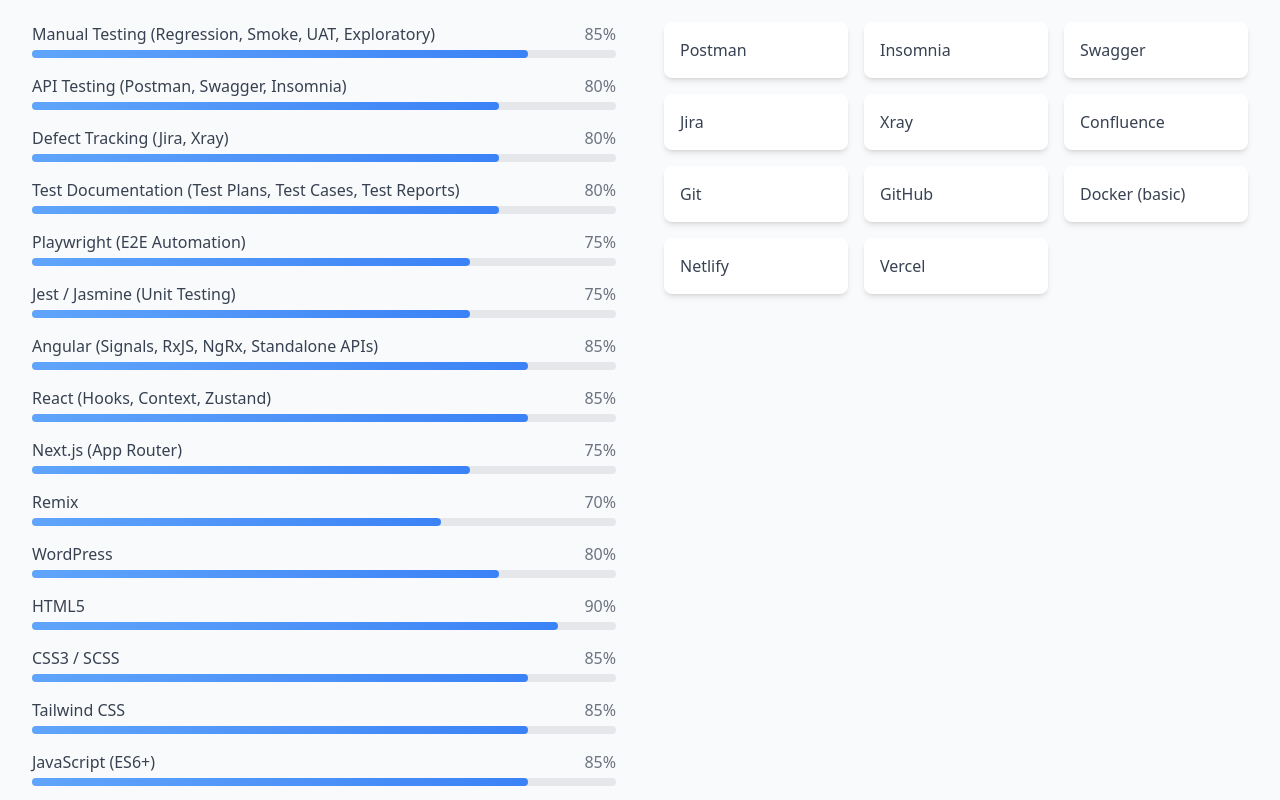
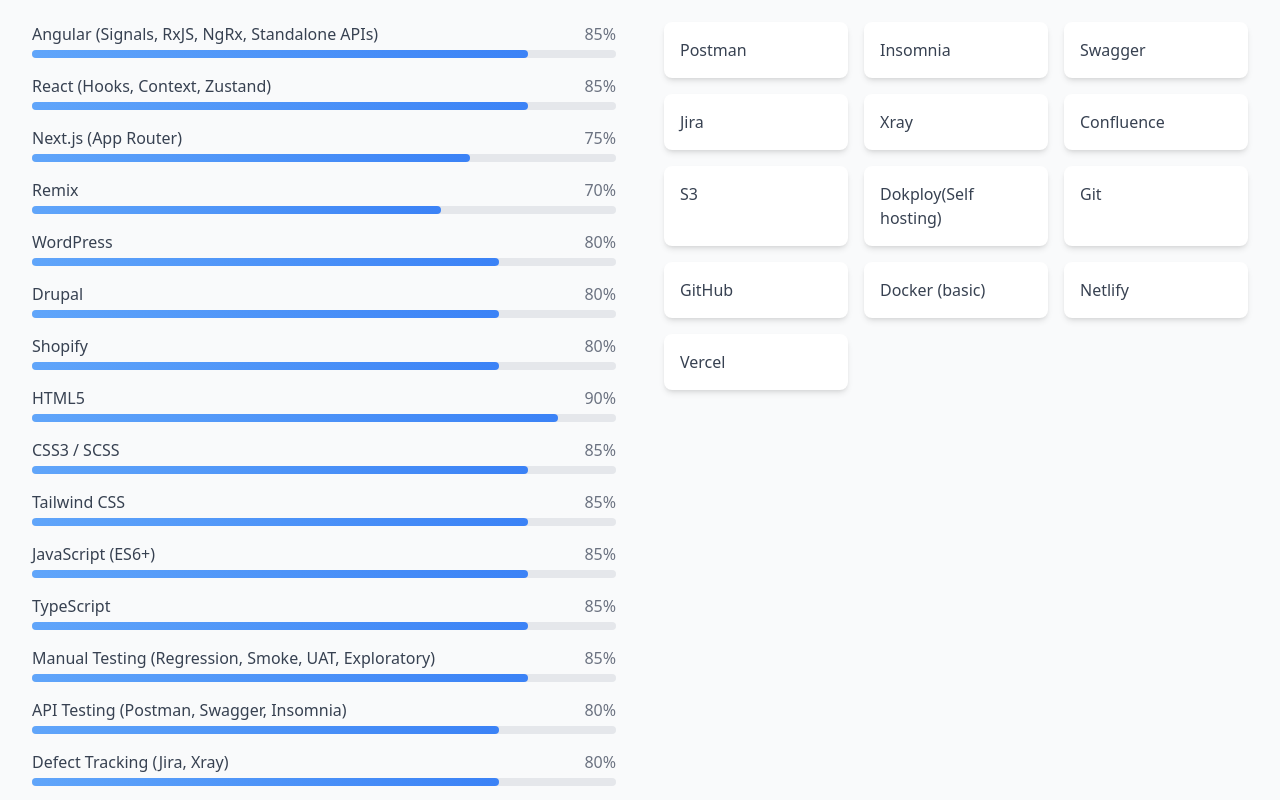
Before and after one commit to Nero-Gh/portfolio, a React (Vite) app: page / in a window 1280 px wide. Shown: the part 1260-2060 px from the top of the page. Built offline with nearby package versions, Linux system fonts and the light colour scheme; no server answers.

Commit message:
refactor(about): reorganize skills section to prioritize frontend and QA expertise

```diff
--- a/src/components/sections/About.tsx
+++ b/src/components/sections/About.tsx
@@ -3,6 +3,20 @@
 
 export const skills = {
   technical: [
+    // Frontend
+    { name: "Angular (Signals, RxJS, NgRx, Standalone APIs)", level: 85 },
+    { name: "React (Hooks, Context, Zustand)", level: 85 },
+    { name: "Next.js (App Router)", level: 75 },
+    { name: "Remix", level: 70 },
+    { name: "WordPress", level: 80 },
+    { name: "Drupal", level: 80 },
+    { name: "Shopify", level: 80 },
+    { name: "HTML5", level: 90 },
+    { name: "CSS3 / SCSS", level: 85 },
+    { name: "Tailwind CSS", level: 85 },
+    { name: "JavaScript (ES6+)", level: 85 },
+    { name: "TypeScript", level: 85 },
+
     // QA
     { name: "Manual Testing (Regression, Smoke, UAT, Exploratory)", level: 85 },
     { name: "API Testing (Postman, Swagger, Insomnia)", level: 80 },
@@ -13,18 +27,6 @@
     },
     { name: "Playwright (E2E Automation)", level: 75 },
     { name: "Jest / Jasmine (Unit Testing)", level: 75 },
-
-    // Frontend
-    { name: "Angular (Signals, RxJS, NgRx, Standalone APIs)", level: 85 },
-    { name: "React (Hooks, Context, Zustand)", level: 85 },
-    { name: "Next.js (App Router)", level: 75 },
-    { name: "Remix", level: 70 },
-    { name: "WordPress", level: 80 },
-    { name: "HTML5", level: 90 },
-    { name: "CSS3 / SCSS", level: 85 },
-    { name: "Tailwind CSS", level: 85 },
-    { name: "JavaScript (ES6+)", level: 85 },
-    { name: "TypeScript", level: 85 },
 
     // Backend / APIs
     { name: "NestJS (REST APIs, Guards, Pipes, DTOs, Validation)", level: 70 },
@@ -61,6 +63,9 @@
     "Jira",
     "Xray",
     "Confluence",
+
+    "S3",
+    "Dokploy(Self hosting)",
 
     // Dev tools
     "Git",
```
